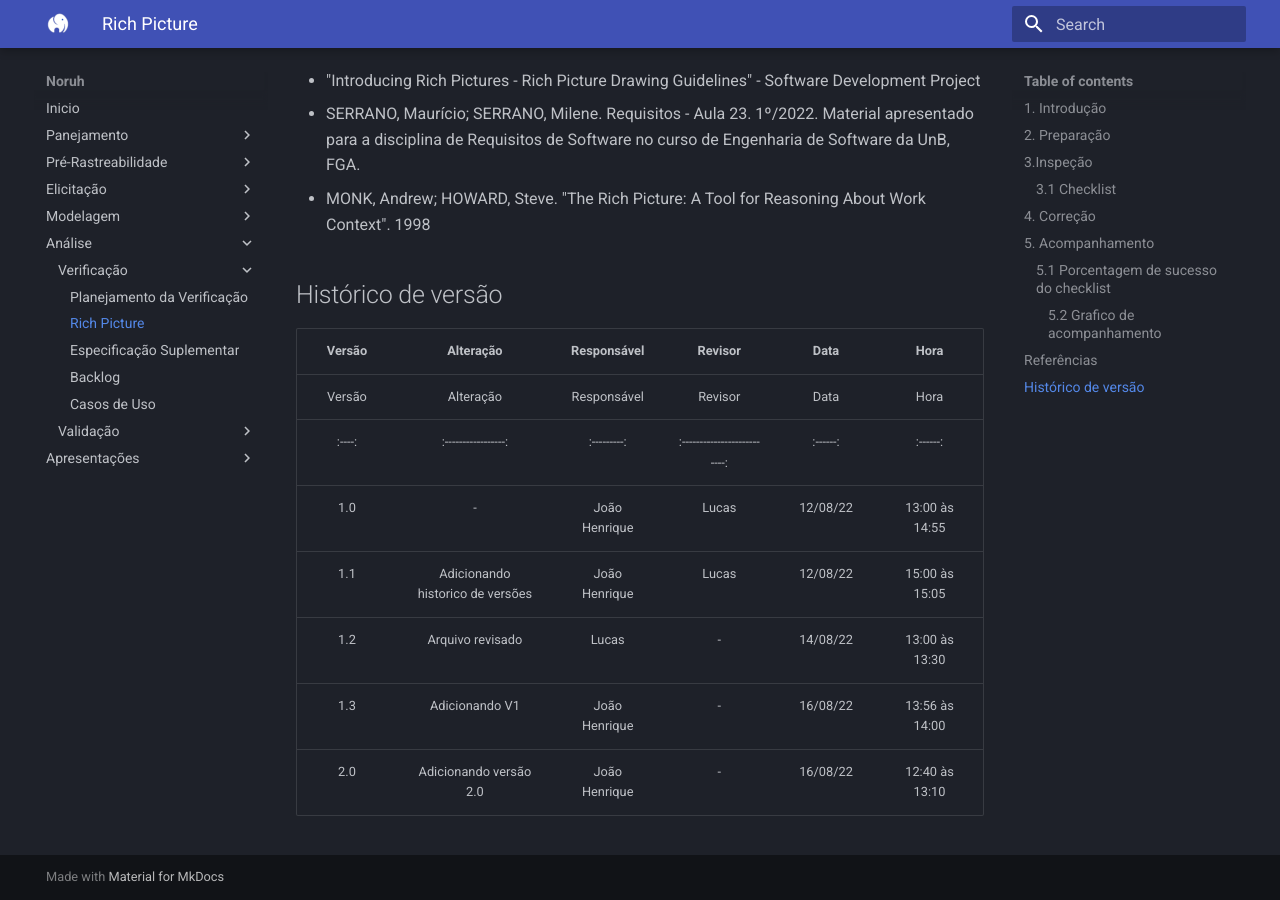
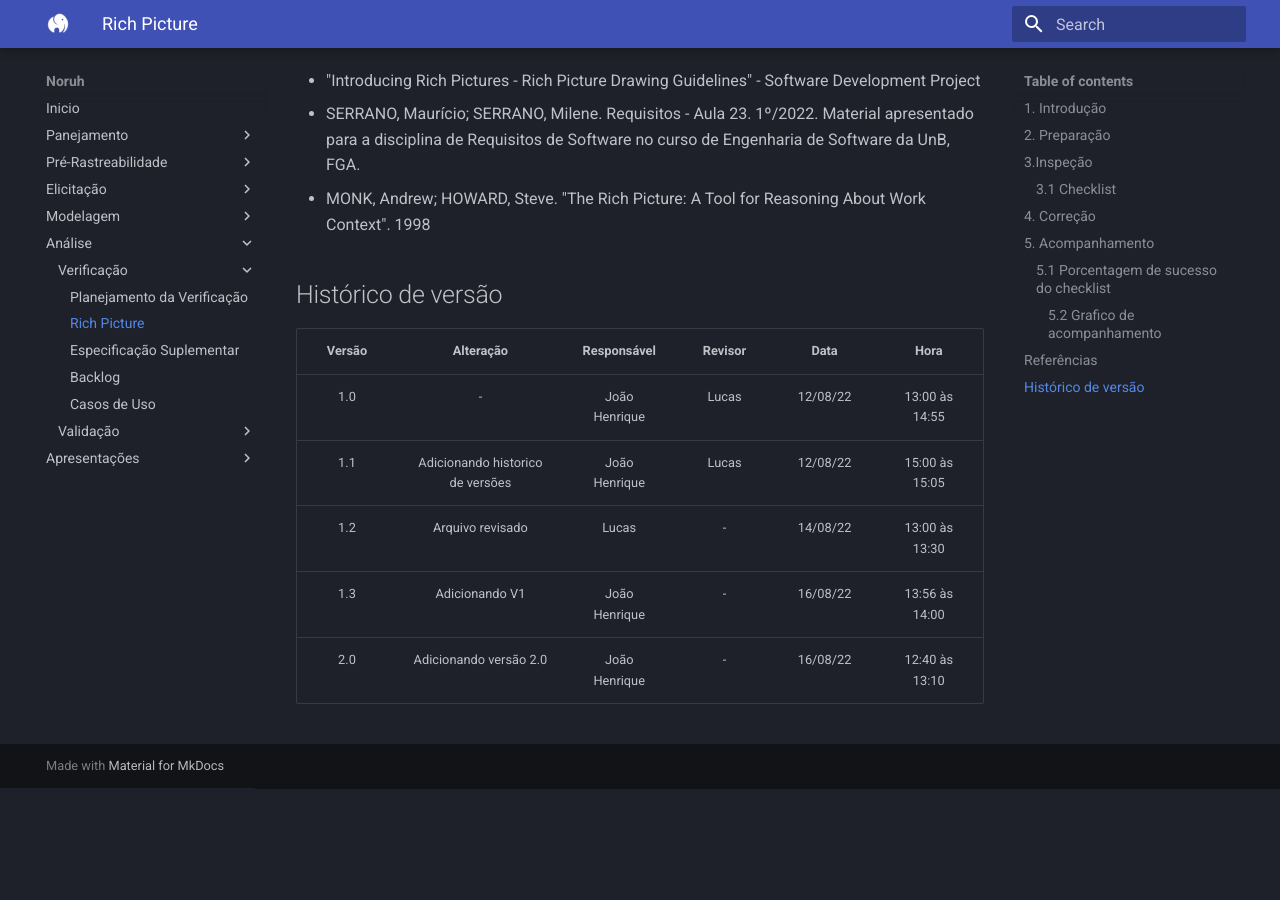
Before and after one commit to Thiab394/2022.1-Noruh, an MkDocs documentation site: the page built from docs/analise/verificacao/RichPicture/V2InspecaoRichPicture.md, in a window 1280 px wide and 900 px high, scrolled down 2298 px. Built offline with MkDocs 1.6.1 and Material for MkDocs 9.7.7, drawn with Linux system fonts in a browser that asks for light colours; after the commit the page ends 3086 px from its top, so only the background shows below that.

Commit message:
Update V2InspecaoRichPicture.md

```diff
--- a/docs/analise/verificacao/RichPicture/V2InspecaoRichPicture.md
+++ b/docs/analise/verificacao/RichPicture/V2InspecaoRichPicture.md
@@ -51,8 +51,7 @@
 - MONK, Andrew; HOWARD, Steve. "The Rich Picture: A Tool for Reasoning About Work Context". 1998
 
 ## Histórico de versão
-| Versão |      Alteração      | Responsável |           Revisor            |   Data   | Hora  |
-| :----: | :-----------------: | :---------: | :--------------------------: | :------: | :------: |
+
 | Versão |      Alteração      | Responsável |           Revisor            |   Data   | Hora  |
 | :----: | :-----------------: | :---------: | :--------------------------: | :------: | :------: |
 |  1.0   |          -          |    João Henrique    |Lucas               | 12/08/22 |13:00 às 14:55 |
```
